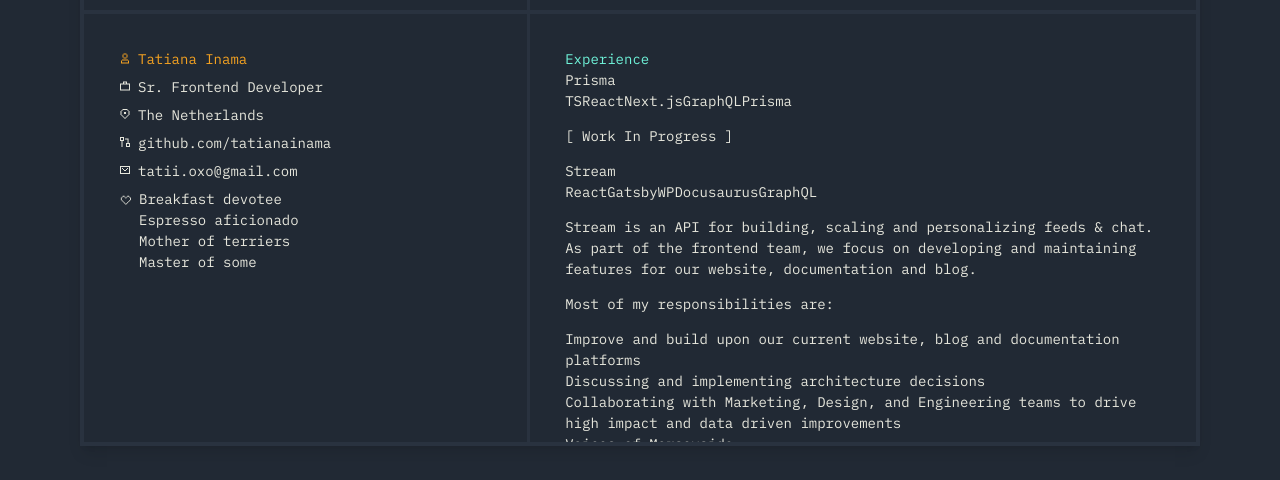
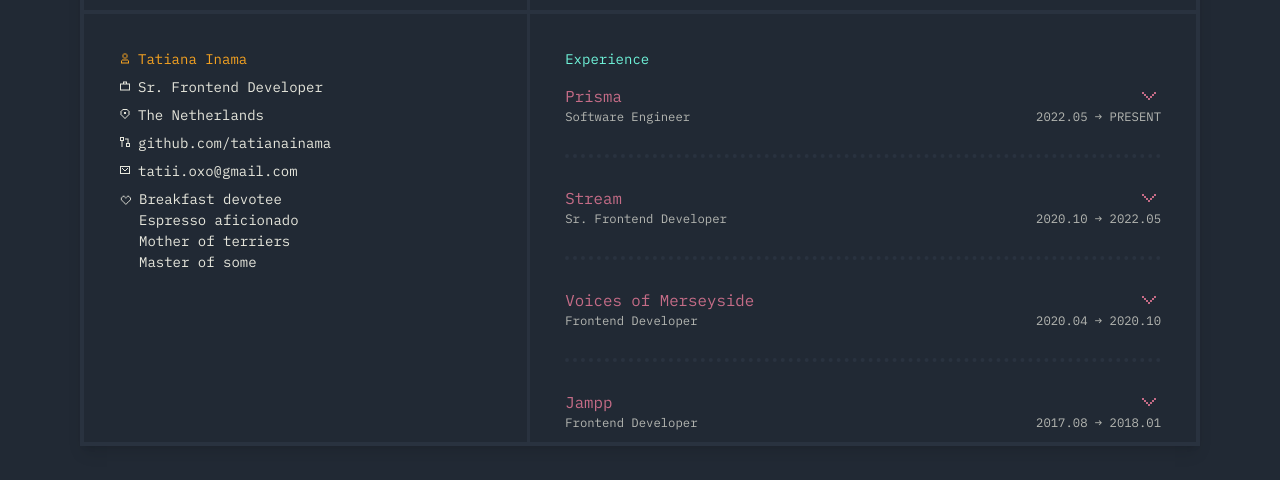
Before and after one commit to tatianainama/portfolio, a Next.js app: page / in a window 1280 px wide. Shown: the part 314-794 px from the top of the page. Built offline with nearby package versions, Linux system fonts and the light colour scheme; grey boxes are pictures that could not be loaded.

Commit message:
JobArticle improvements

```diff
--- /dev/null
+++ b/components/Icon/Chevron.tsx
@@ -0,0 +1,10 @@
+import { Icon } from '@/types/index'
+import { FC } from 'react'
+
+const Chevron: FC<Icon> = ({ size = 24, ...props }) => (
+  <svg width={size} height={size} viewBox="0 0 24 24" fill="#FC83A3" {...props}>
+    <path d="M17 16L19 16L19 14L17 14L17 12L15 12L15 10L13 10L13 8L11 8L11 10L9 10L9 12L7 12L7 14L5 14L5 16L7 16L7 14L9 14L9 12L11 12L11 10L13 10L13 12L15 12L15 14L17 14L17 16Z" />
+  </svg>
+)
+
+export default Chevron
--- a/components/JobArticle.tsx
+++ b/components/JobArticle.tsx
@@ -1,14 +1,52 @@
-import { FC } from 'react'
+import { FC, useState } from 'react'
 import { JobData, File } from '../types'
+import Chevron from './Icon/Chevron'
 
-const JobArticle: FC<{ job: File<JobData> }> = ({ job }) => (
-  <article>
-    <h3>{job.data.company}</h3>
-    <div>
-      <aside>
-        <ul className="flex items-center">
+const JobArticle: FC<{ job: File<JobData>; className?: string }> = ({
+  job,
+  className,
+}) => {
+  const [expanded, setExpand] = useState(false)
+
+  return (
+    <article className={className}>
+      <header className="text-lg">
+        <h3
+          className={`flex justify-between items-center transition-opacity text-pink cursor-pointer hover:opacity-90 ${
+            expanded ? 'opacity-100' : 'opacity-75'
+          }`}
+          onClick={() => setExpand(!expanded)}
+        >
+          {job.data.company}
+          <Chevron
+            className={`transition-transform transform ${
+              expanded ? 'rotate-0' : 'rotate-180'
+            }`}
+          />
+        </h3>
+        <h4 className="flex flex-col md:flex-row md:justify-between md:items-center opacity-75 text-sm">
+          <span>{job.data.jobTitle}</span>
+          <span>
+            {job.data.from.replace('-', '.')}
+            {' → '}
+            {job.data.to?.replace('-', '.') || 'PRESENT'}
+          </span>
+        </h4>
+      </header>
+      <div
+        className={`overflow-hidden transition-all ${
+          expanded ? 'max-h-screen' : 'max-h-0'
+        }`}
+      >
+        <aside className="text-sm">
+          <ul className="flex items-center opacity-50">
             {job.data.tags.map((tag) => (
-            <li key={tag}>{tag}</li>
+              <li
+                key={tag}
+                className="after:content-['*'] after:mx-2 last:after:content-['']"
+              >
+                {tag}
+              </li>
             ))}
           </ul>
         </aside>
@@ -16,5 +54,6 @@
       </div>
     </article>
   )
+}
 
 export default JobArticle
--- a/pages/index.tsx
+++ b/pages/index.tsx
@@ -103,10 +103,14 @@
         </ul>
       </aside>
       <main className="main p-4 md:p-10 md:col-span-3 bg-background overflow-y-scroll">
-        <h2 className="text-cyan">Experience</h2>
+        <h2 className="text-cyan mb-4">Experience</h2>
         <div className="">
           {jobs.map((job) => (
-            <JobArticle key={job.id} job={job} />
+            <JobArticle
+              key={job.id}
+              job={job}
+              className="border-background-light border-b-4 border-dotted pb-4 mb-4 md:pb-8 md:mb-8 last:pb-0 last:mb-0 last:border-0"
+            />
           ))}
         </div>
       </main>
--- a/styles/globals.css
+++ b/styles/globals.css
@@ -49,6 +49,28 @@
 
   .main {
     grid-area: main;
+    scrollbar-color: transparent transparent;
+  }
+
+  .main:hover {
+    scrollbar-color: rgba(41, 50, 63, 0.7) transparent;
+  }
+
+  .main::-webkit-scrollbar {
+    @apply w-4 mr-2;
+  }
+
+  .main::-webkit-scrollbar-thumb {
+    @apply transition-colors bg-transparent;
+    background-clip: content-box;
+    border: 5px solid transparent;
+  }
+
+  .main:hover::-webkit-scrollbar-thumb {
+    @apply rounded-full;
+    background: rgba(41, 50, 63, 0.7);
+    background-clip: content-box;
+    border: 4px solid transparent;
   }
 
   @media (min-width: 768px) {
@@ -57,5 +79,7 @@
         "video video about about about"
         "aside aside main main main"
     }
+
+
   }
 }
```
Lines whose indentation alone changed are shown as unchanged.
